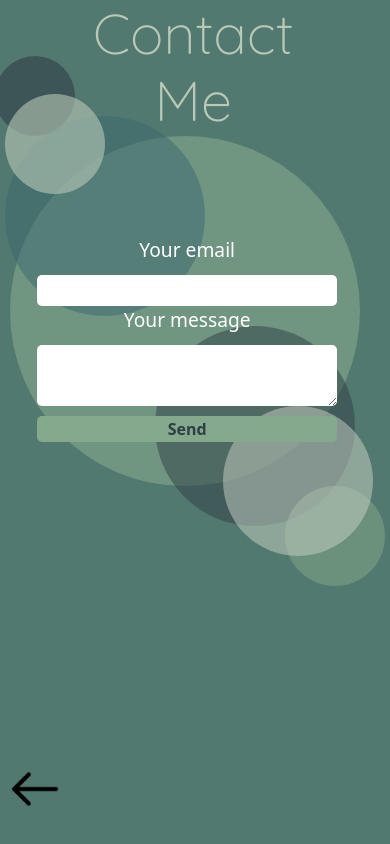
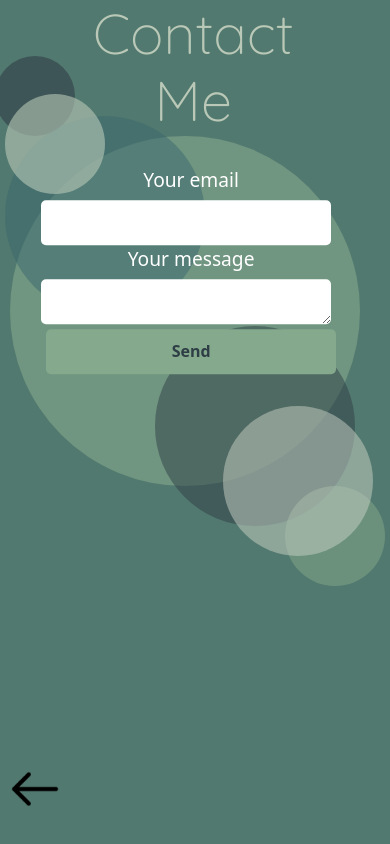
Before and after one commit to corynnem/corynne-moody, a React (Create React App) app: page /contact in a window 390 px wide. Built offline with nearby package versions, Linux system fonts and the light colour scheme.

Commit message:
made contact page mobile responsive

```diff
--- a/src/Main/Applications.js
+++ b/src/Main/Applications.js
@@ -20,7 +20,7 @@ const About = () => {
         style={{
           height: "50px",
           position: "fixed",
-          bottom: "0px",
+          bottom: "30px",
           left: "0px",
           marginLeft: "10px",
         }}
--- a/src/Main/Contact.js
+++ b/src/Main/Contact.js
@@ -59,8 +59,9 @@ const Contact = () => {
   const inputStyles = {
     border: "0px",
     borderRadius: "5px",
-    width: "300px",
-    marginTop: "10px",
+    width: "290px",
+    height: "45px",
+    marginTop: "5px",
   };
 
   const flexStyles = {
@@ -92,13 +93,14 @@ const Contact = () => {
       <form
         action="https://formspree.io/f/xzbodegr"
         method="POST"
-        style={{
-          width: "300px",
-          position: "absolute",
-          top: "28%",
-          left: "48%",
-          margin: "-0px 0 0 -150px",
-        }}
+        id="form"
+        // style={{
+        //   width: "300px",
+        //   position: "absolute",
+        //   top: "38%",
+        //   left: "48%",
+        //   transform: 'translate(-50%, -50%)'
+        // }}
       >
         <label style={flexStyles}>
           Your email
--- a/src/Main/main.css
+++ b/src/Main/main.css
@@ -57,6 +57,13 @@
     transform: translate(-50%, -50%);
 
   }
+  #form {
+    width: 300px;
+    position: absolute;
+    top: 32%;
+    left: 49%;
+    transform: translate(-50%, -50%);
+  }
 }
 /* #app-circles {
   margin-top: -100px;
@@ -95,6 +102,13 @@
     left: 50%;
     transform: translate(-50%, -50%);
   }
+  #form {
+    width: 300px;
+    position: absolute;
+    top: 37%;
+    left: 50%;
+    transform: translate(-50%, -50%);
+  }
 }
 
 /* Tablet and Mid-Sized Screen */
@@ -127,6 +141,13 @@
     margin-top: -58vh;
     margin-left: 33vw;
   }
+  #form {
+    width: 300px;
+    position: absolute;
+    top: 44%;
+    left: 49%;
+    transform: translate(-50%, -50%);
+  }
 }
 
 /* Laptops and Large-Sized Screen */
@@ -157,8 +178,21 @@
   }
 
   #app-circles {
-    margin-top: -58vh;
-    margin-left: 37vw;
+    /* margin-top: -58vh;
+    margin-left: 37vw; */
+    position: absolute;
+    top: -10%;
+    /* left: 30%; */
+    margin-left: 50%;
+    transform: translate(-50%, -50%);
+  }
+  #form {
+    width: 300px;
+    position: absolute;
+    top: 42%;
+    /* left: 30%; */
+    margin-left: 46%;
+    transform: translate(-50%, -50%);
   }
 }
 
```
